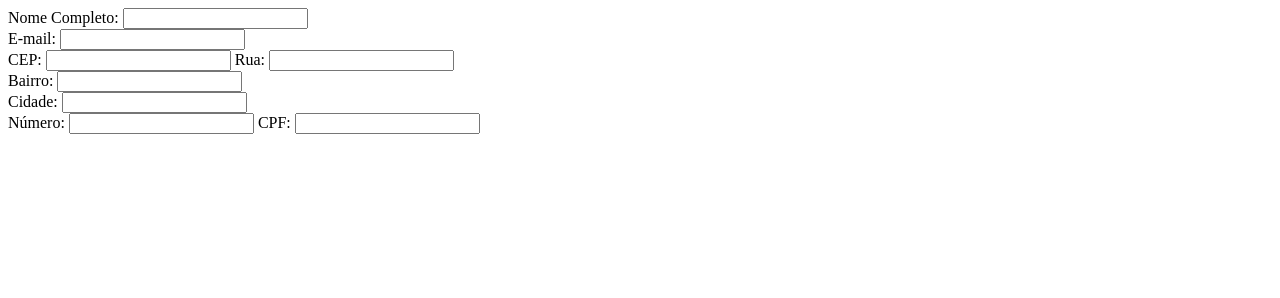
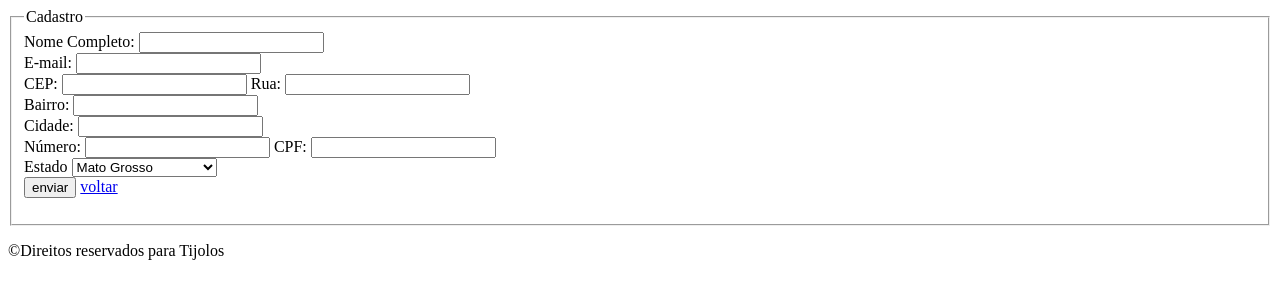
Before and after one commit to agathaschroeder/programacao-web, a plain HTML site: page tijolo2.html in a window 1280 px wide. Drawn offline with Linux system fonts and the light colour scheme.

Commit message:
Update tijolo2.html

```diff
--- a/tijolo2.html
+++ b/tijolo2.html
@@ -1,13 +1,18 @@
-<title>Formulário de contato</title>
-<form action="">
+<head>
+<title>Formulário de cadastro</title>
+</head>
+<body>
+    <fieldset>
+        <legend>Cadastro</legend>
+<form>
     <label for="Nome Completo" >Nome Completo:</label>
     <input type="text" id="nome" name="nome"><br>
 
     <label for="e-mail">E-mail:</label>
-    <input type="text" id="email" name="email"><br>
+    <input type="email" id="email" name="email"><br>
 
     <label for="CEP">CEP:</label>
-    <input type="text" id="CEP" name="CEP">
+    <input type="number" id="CEP" name="CEP">
 
     <label for="rua">Rua:</label>
     <input type="text" id="rua" name="rua"><br>
@@ -19,8 +24,50 @@
     <input type="text" id="Cidade" name="Cidade"><br>
 
     <label for="Número">Número:</label>
-    <input type="text" id="número" name="número">
+    <input type="tel" id="número" name="número">
 
     <label for="CPF">CPF:</label>
-    <input type="text" id="CPF" name="CPF"><br>
+    <input type="number" id="CPF" name="CPF"><br>
+
+
+             <label for="estado">Estado</label>
+             <select name="Seleção de Itens" id="">
+                  <option value="mato grosso">Mato Grosso</option>
+                  <option value="parana">Parana</option>
+                  <option value="bahia">Bahia</option>
+                  <option value="minas gerai">Minas Gerais</option>
+                  <option value="goias">Goias</option>
+                  <option value="santa catarina">Santa Catarina</option>
+                  <option value="rio grande do sul">Rio Grande do Sul</option>
+                  <option value="maranhao">Maranhao</option>
+                  <option value="pernambuco">Pernambuco</option>
+                  <option value="amazonas">Amazonas</option>
+                  <option value="sao paulo">Sao Paulo</option>
+                  <option value="ceara">Peara</option>
+                  <option value="para">Para</option>
+                  <option value="paraiba">Paraiba</option>
+                  <option value="rio de janeiro">Rio de Janeiro</option>
+                  <option value="piaui">Piaui</option>
+                  <option value="acre">Acre</option>
+                  <option value="espirito santo">Spirito Santo</option>
+                  <option value="mato grosso do sul">Mato Grosso do Sul</option>
+                  <option value="alagoas">Alagoas</option>
+                  <option value="rio grande do norte">Rio Grande do Norte</option>
+                  <option value="rondonia">Rondonia</option>
+                  <option value="roraima">Roraima</option>
+                  <option value="sergipe">Sergipe</option>
+                  <option value="amapa">Amapa</option>
+                  <option value="tocantins">Rocantins</option>
+                  <option value="distrito federal">Distrito federal</option>
+
+             </select> <br>
+
+<button>enviar</button>
+<a href="tijolo.html">voltar</a>
+
 </form>
+
+</fieldset>
+
+<p>&copy;Direitos reservados para Tijolos</p>
+</body>
```
